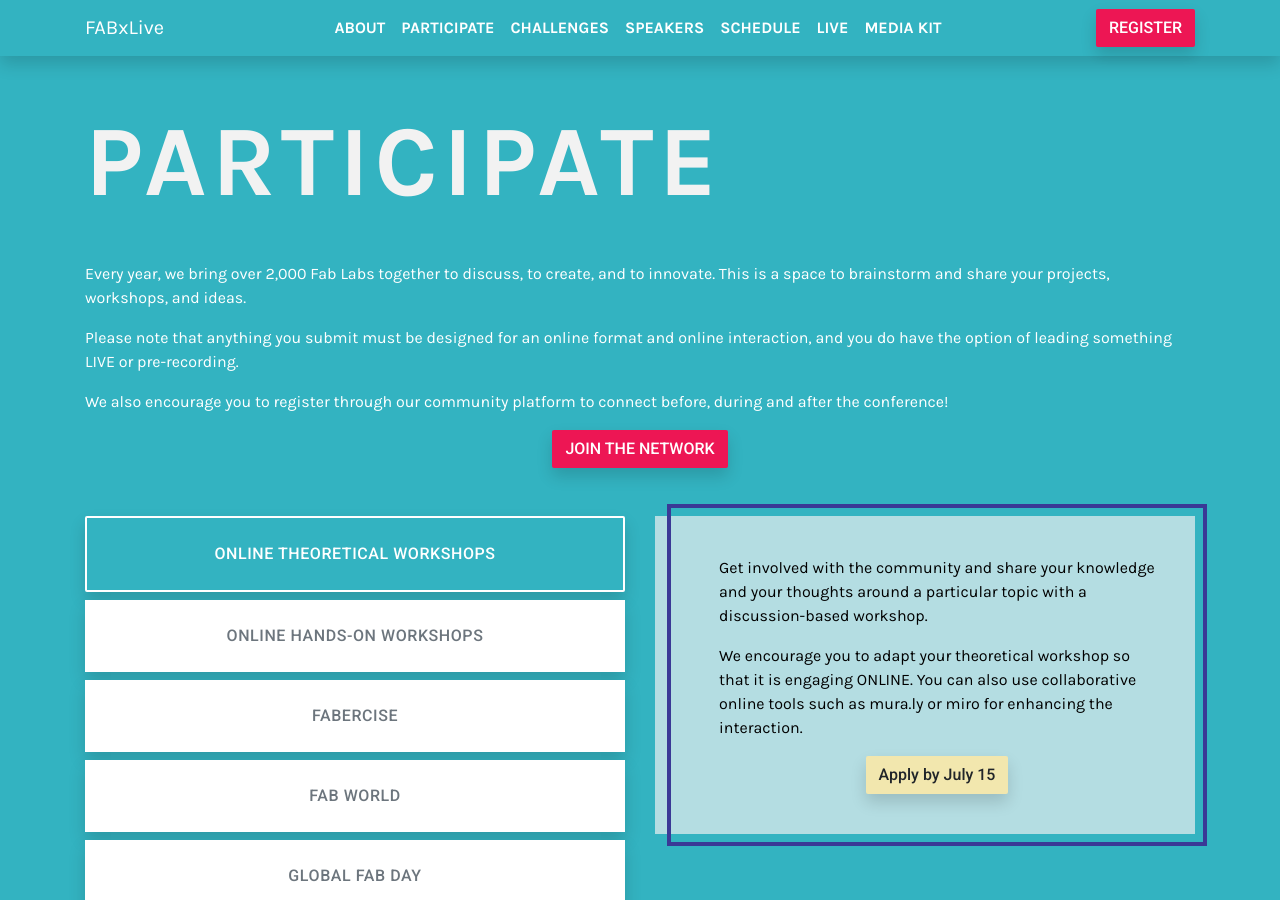
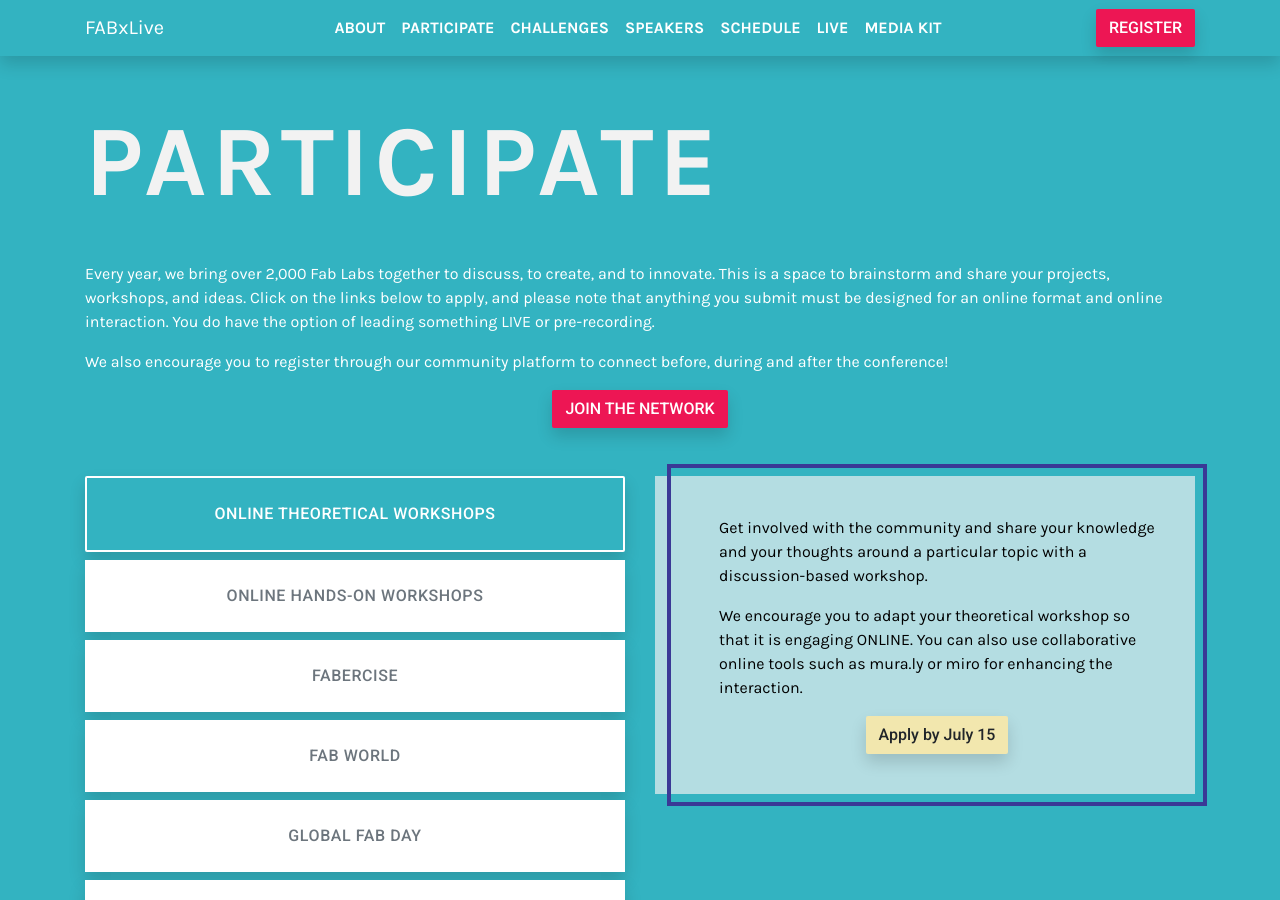
Before and after one commit to fabfoundation/fabxlive2020, a Jekyll site: the page built from index.html, in a window 1280 px wide and 900 px high, scrolled down 1928 px. Built offline with Jekyll 4.4.1, drawn with Linux system fonts in a browser that asks for light colours; nearby versions of some CDN libraries.

Commit message:
Update index.html

```diff
--- a/index.html
+++ b/index.html
@@ -120,9 +120,7 @@
     <h1>PARTICIPATE</h1>
     <p>
     Every year, we bring over 2,000 Fab Labs together to discuss, to create, and to innovate. This is a space to brainstorm and share your projects, workshops, and ideas.
-    </p>
-    <p>
-    Please note that anything you submit must be designed for an online format and online interaction, and you do have the option of leading something LIVE or pre-recording.
+    Click on the links below to apply, and please note that anything you submit must be designed for an online format and online interaction. You do have the option of leading something LIVE or pre-recording.
     </p>
     <p>
     We also encourage you to register through our community platform to connect before, during and after the conference!
```
